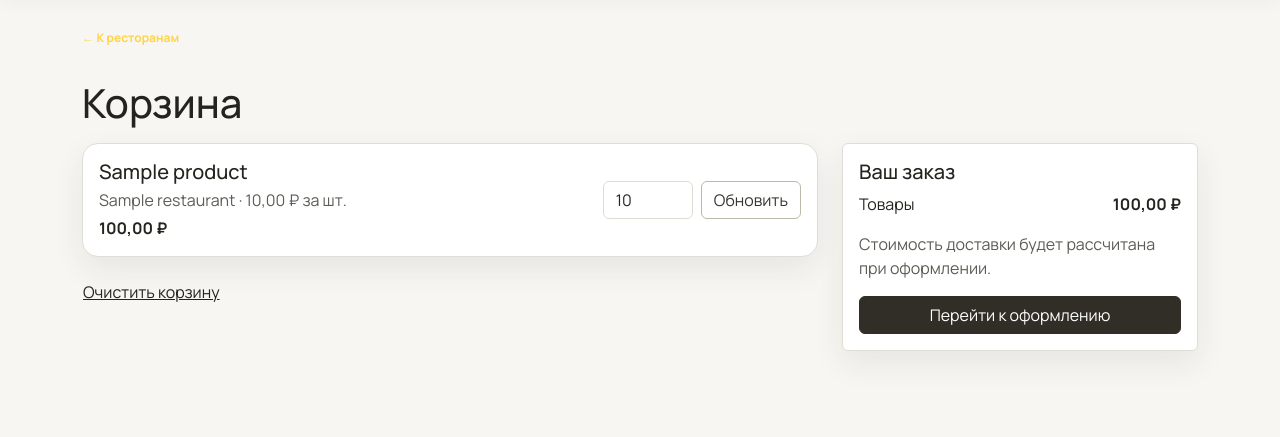
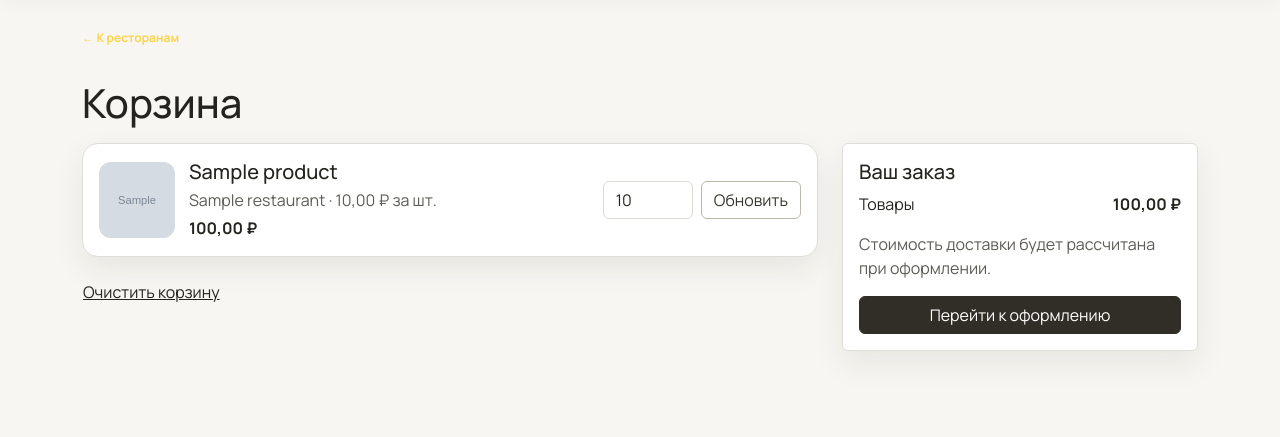
Before and after one commit to smedvedev964-ai/delivery-system-django, a Django app: page /cart/ in a window 1280 px wide. Shown: the part 70-507 px from the top of the page. Run offline with Django 5.2, Linux system fonts and the light colour scheme; a user stored in the database is signed in; tables that the repository leaves empty hold one stand-in row (values such as "Sample post"); grey boxes marked "Sample" are stand-in pictures.

Commit message:
Добавлены изображения блюд в корзину

```diff
--- a/static/css/ui_refresh.css
+++ b/static/css/ui_refresh.css
@@ -616,6 +616,33 @@ a.brand:hover {
     transition: transform var(--ease), box-shadow var(--ease);
 }
 
+.cart-detail-product {
+    display: flex;
+    min-width: 0;
+    flex: 1;
+    align-items: center;
+    gap: 14px;
+}
+
+.cart-detail-thumb {
+    display: grid;
+    width: 76px;
+    height: 76px;
+    flex: 0 0 76px;
+    overflow: hidden;
+    place-items: center;
+    border-radius: 12px;
+    background: var(--bg);
+    color: var(--muted);
+    font-size: 30px;
+}
+
+.cart-detail-thumb img {
+    width: 100%;
+    height: 100%;
+    object-fit: cover;
+}
+
 .cart-detail-item:hover {
     transform: translateY(-2px);
     box-shadow: var(--shadow-card);
--- a/templates/cart_detail.html
+++ b/templates/cart_detail.html
@@ -8,7 +8,7 @@
     <div class="row g-4">
       <div class="col-lg-8">
         {% for item in items %}<article class="card cart-detail-item mb-3"><div class="card-body d-flex flex-wrap align-items-center justify-content-between gap-3">
-          <div><h2 class="h5 mb-1">{{ item.product.name }}</h2><p class="text-muted mb-1">{{ item.product.restaurant.name }} · {{ item.product.price }} ₽ за шт.</p><strong>{{ item.line_total }} ₽</strong></div>
+          <div class="cart-detail-product"><div class="cart-detail-thumb">{% if item.product.image %}<img src="{{ item.product.image.url }}" alt="{{ item.product.name }}" loading="lazy">{% elif item.product.image_url %}<img src="{{ item.product.image_url }}" alt="{{ item.product.name }}" loading="lazy">{% else %}<span aria-hidden="true">🍽</span>{% endif %}</div><div><h2 class="h5 mb-1">{{ item.product.name }}</h2><p class="text-muted mb-1">{{ item.product.restaurant.name }} · {{ item.product.price }} ₽ за шт.</p><strong>{{ item.line_total }} ₽</strong></div></div>
           <form class="d-flex align-items-center gap-2" method="post" action="{% url 'cart:update' item.id %}">{% csrf_token %}<label class="visually-hidden" for="quantity-{{ item.id }}">Количество {{ item.product.name }}</label><input class="form-control" id="quantity-{{ item.id }}" type="number" name="quantity" min="0" max="{{ item.product.stock }}" value="{{ item.quantity }}" style="width: 90px"><button class="btn btn-outline-dark" type="submit">Обновить</button></form>
         </div></article>{% endfor %}
         <form method="post" action="{% url 'cart:clear' %}">{% csrf_token %}<button class="btn btn-link text-danger px-0" type="submit">Очистить корзину</button></form>
```
